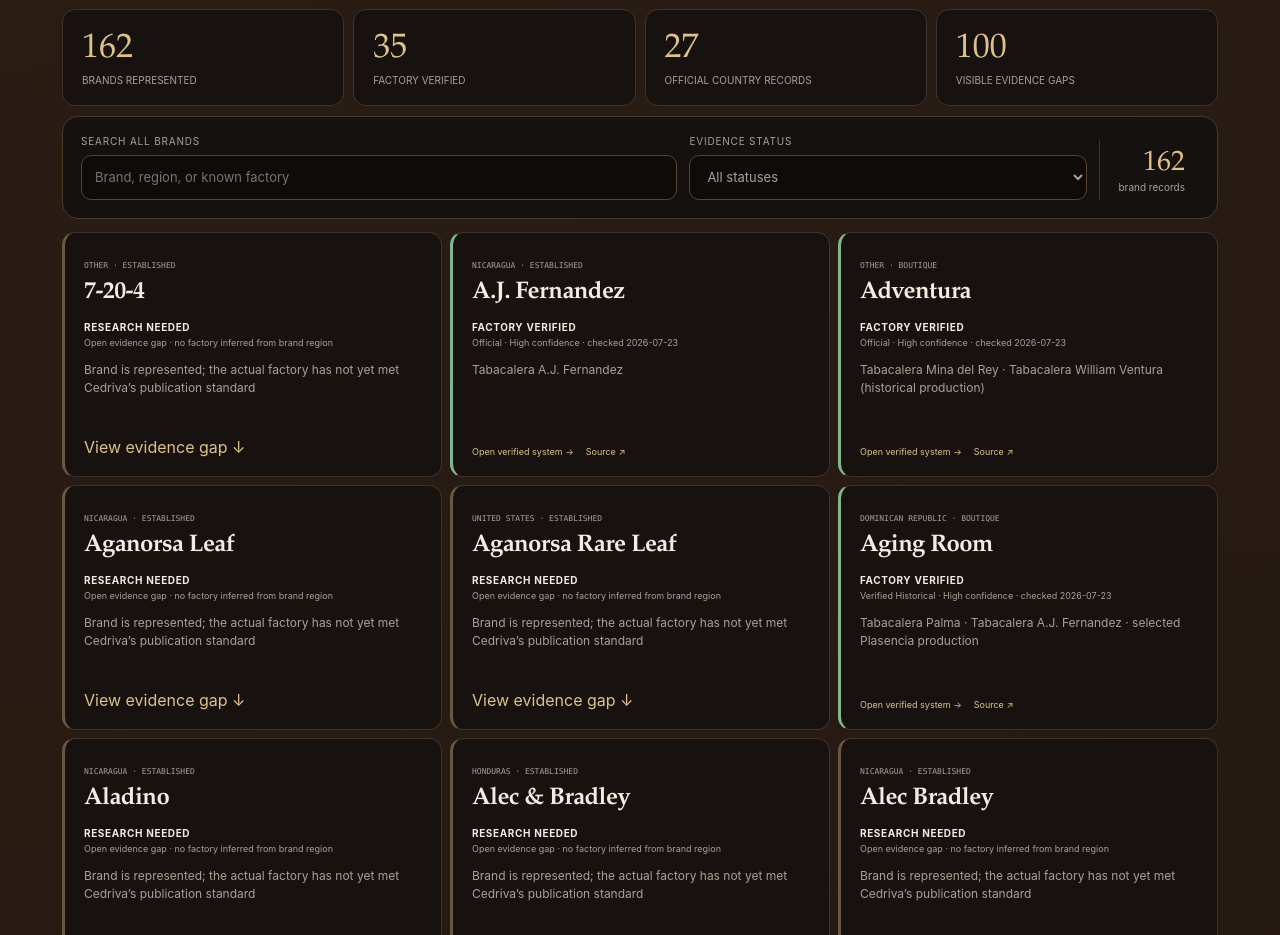
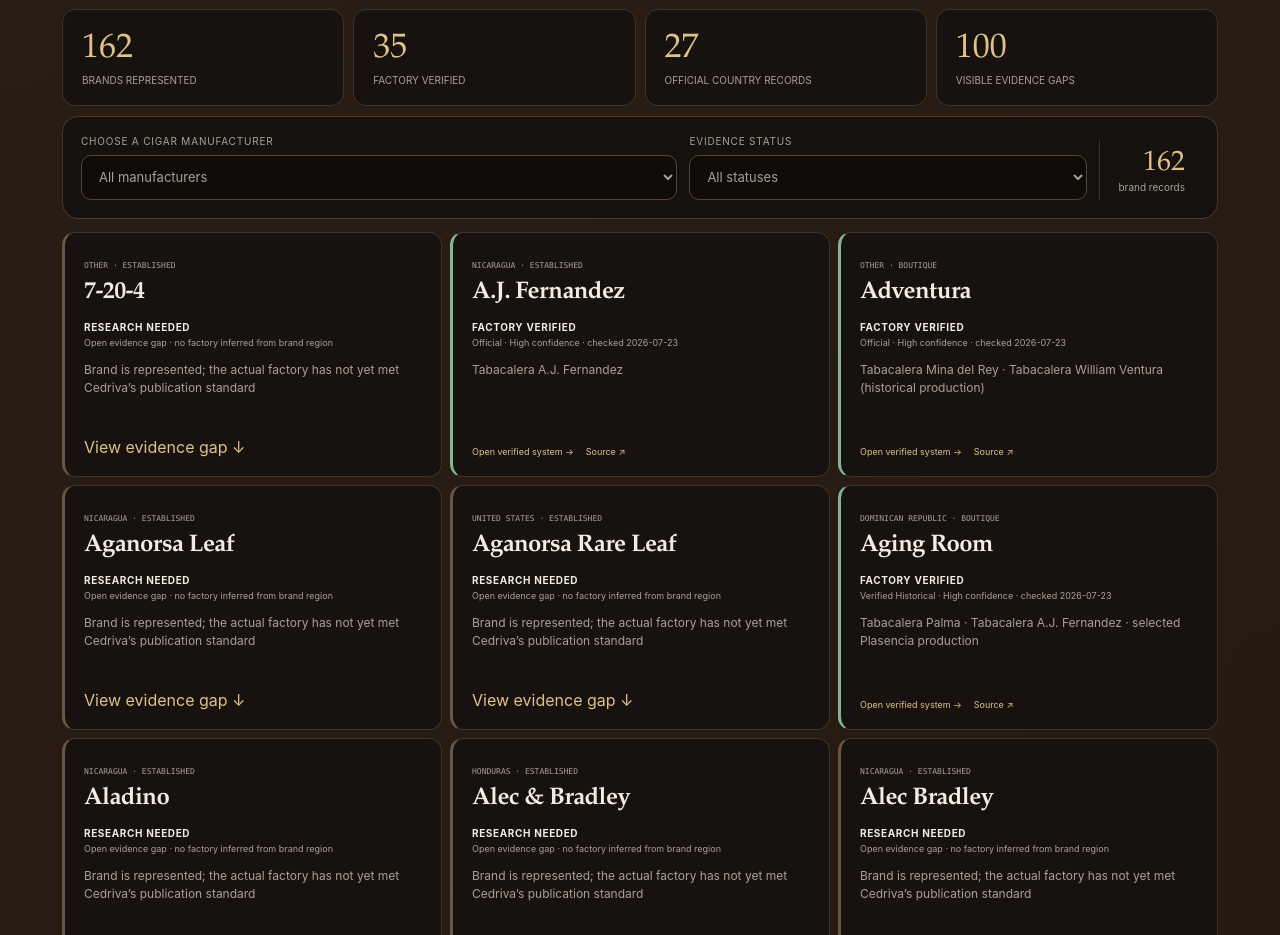
Before and after one commit to vbribow/CIgar-Vault, a Next.js app in the folder app-build/: page /learn/manufacturing-truth in a window 1280 px wide. Shown: the part 2160-3095 px from the top of the page. Built offline with nearby package versions, Linux system fonts and the light colour scheme.

Commit message:
List every known cigar manufacturer

```diff
--- a/app-build/components/manufacturing-truth-directory.tsx
+++ b/app-build/components/manufacturing-truth-directory.tsx
@@ -54,16 +54,15 @@ export function ManufacturingTruthDirectory({ records }: { records: Manufacturin
 const coverageStatuses: ("All statuses" | BrandManufacturingStatus)[] = ["All statuses", "Factory verified", "Country verified", "Research needed"];
 
 export function ManufacturingCoverageIndex({ records }: { records: BrandManufacturingCoverage[] }) {
-  const [query, setQuery] = useState("");
+  const [selectedBrand, setSelectedBrand] = useState("All manufacturers");
   const [status, setStatus] = useState<(typeof coverageStatuses)[number]>("All statuses");
   const [expandedBrand, setExpandedBrand] = useState<string | null>(null);
   const filtered = useMemo(() => {
-    const needle = query.trim().toLocaleLowerCase();
     return records.filter((record) => {
-      const matchesQuery = !needle || [record.brand, record.primaryRegion, record.segment, record.manufacturing].join(" ").toLocaleLowerCase().includes(needle);
-      return matchesQuery && (status === "All statuses" || record.status === status);
+      const matchesBrand = selectedBrand === "All manufacturers" || record.brand === selectedBrand;
+      return matchesBrand && (status === "All statuses" || record.status === status);
     });
-  }, [query, records, status]);
+  }, [records, selectedBrand, status]);
   const counts = Object.fromEntries(coverageStatuses.slice(1).map((item) => [item, records.filter((record) => record.status === item).length]));
 
   return <>
@@ -74,7 +73,7 @@ export function ManufacturingCoverageIndex({ records }: { records: BrandManufact
       <article><strong>{counts["Research needed"]}</strong><span>visible evidence gaps</span></article>
     </div>
     <div className="coverageControls">
-      <label><span>Search all brands</span><input type="search" value={query} onChange={(event) => setQuery(event.target.value)} placeholder="Brand, region, or known factory" /></label>
+      <label><span>Choose a cigar manufacturer</span><select value={selectedBrand} onChange={(event) => setSelectedBrand(event.target.value)}><option>All manufacturers</option>{records.map((record) => <option key={record.brand} value={record.brand}>{record.brand} · {record.primaryRegion}</option>)}</select></label>
       <label><span>Evidence status</span><select value={status} onChange={(event) => setStatus(event.target.value as (typeof coverageStatuses)[number])}>{coverageStatuses.map((item) => <option key={item}>{item}</option>)}</select></label>
       <output aria-live="polite"><strong>{filtered.length}</strong><span>brand record{filtered.length === 1 ? "" : "s"}</span></output>
     </div>
```
Also changed, not shown: 1 other file (tests, documents, lock files or other folders).
